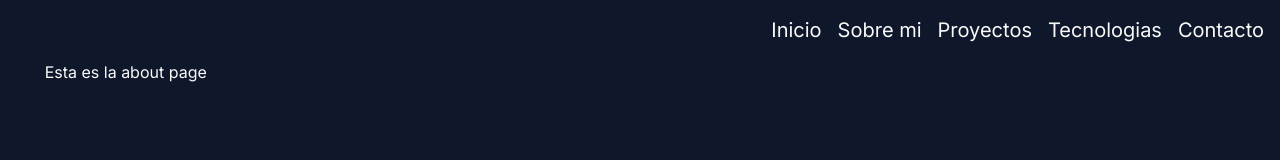
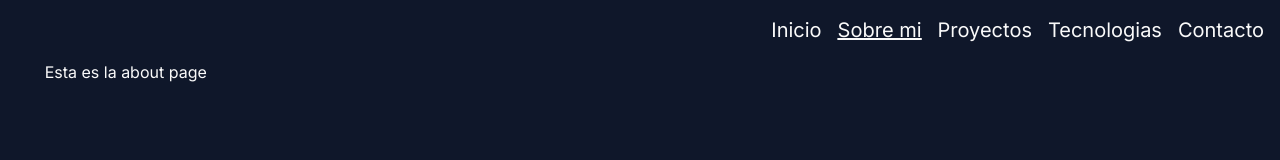
Before and after one commit to Fedreric/Portfolio, a Next.js app: page /about in a window 1280 px wide. Shown: the top 160 px of the page. Built offline with nearby package versions, Linux system fonts and the light colour scheme.

Commit message:
Se le agrega el active a los links

```diff
--- a/src/components/Navbar.jsx
+++ b/src/components/Navbar.jsx
@@ -1,5 +1,7 @@
+'use client'
+
 import Link from "next/link";
-
+import { usePathname } from "next/navigation";
 export default function Navbar () {
   const Links = [
     {
@@ -23,15 +25,23 @@ export default function Navbar () {
       route: "/contact"
     }
   ];
+  const pathname = usePathname();
+
   return (
     <header className='bg-slate-900'>
       <nav className=''>
         <ul className='flex gap-4 justify-end me-4'>
-          {Links.map((link) => (
-            <li key={link.route} className='text-xl my-4 ease-in-out duration-300 hover:scale-[1.1]'>
-              <Link href={link.route}>{link.label}</Link>
-            </li>
-          ))}
+          {Links.map((link) => {
+            const isActive = pathname === link.route;
+            return (
+              <li
+                key={link.route}
+                className={isActive ? 'text-xl underline decoration-solid my-4 ease-in-out duration-300 hover:scale-[1.1]' : 'text-xl my-4 ease-in-out duration-300 hover:scale-[1.1]'}
+              >
+                <Link href={link.route}>{link.label}</Link>
+              </li>
+            );
+          })}
         </ul>
       </nav>
     </header>
```
